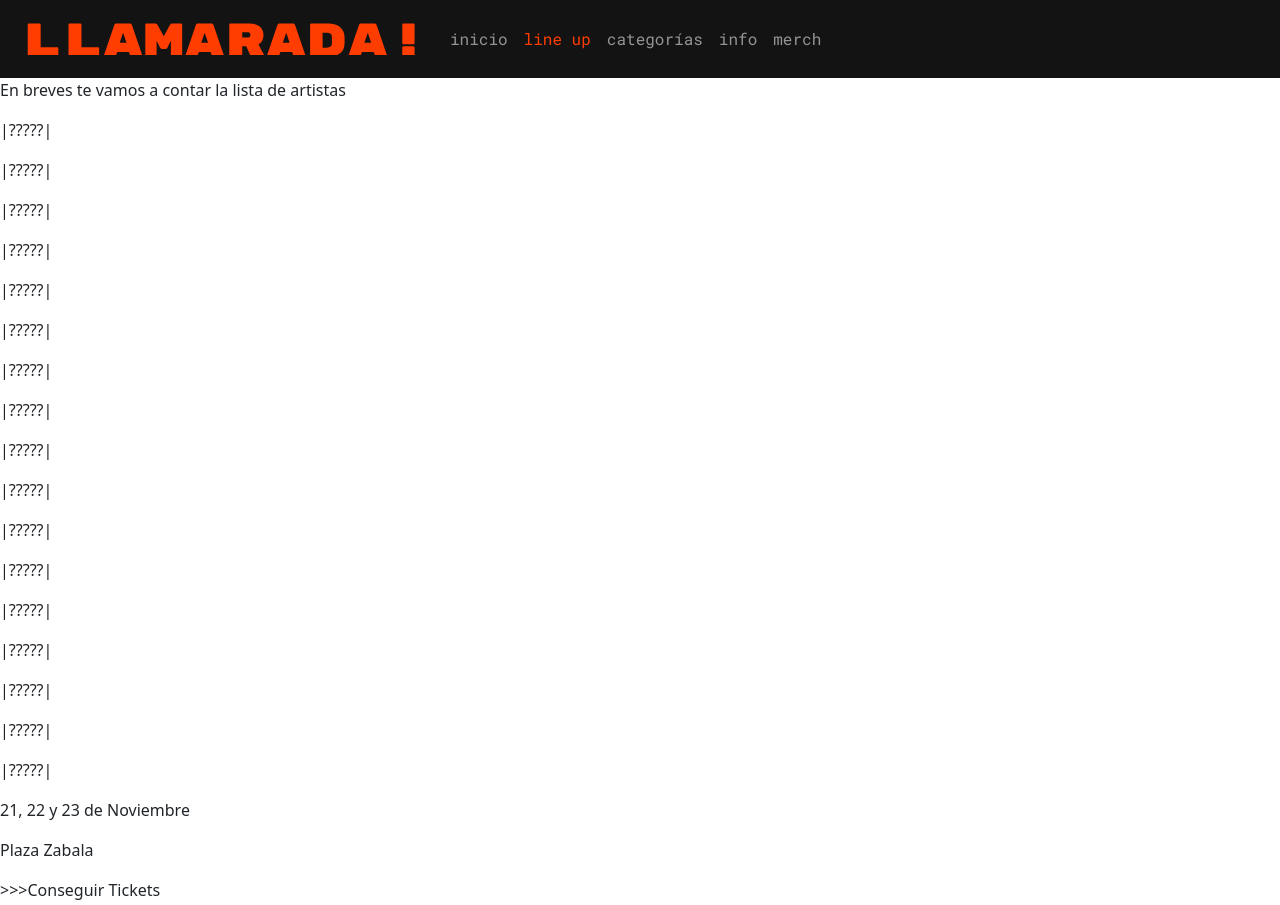
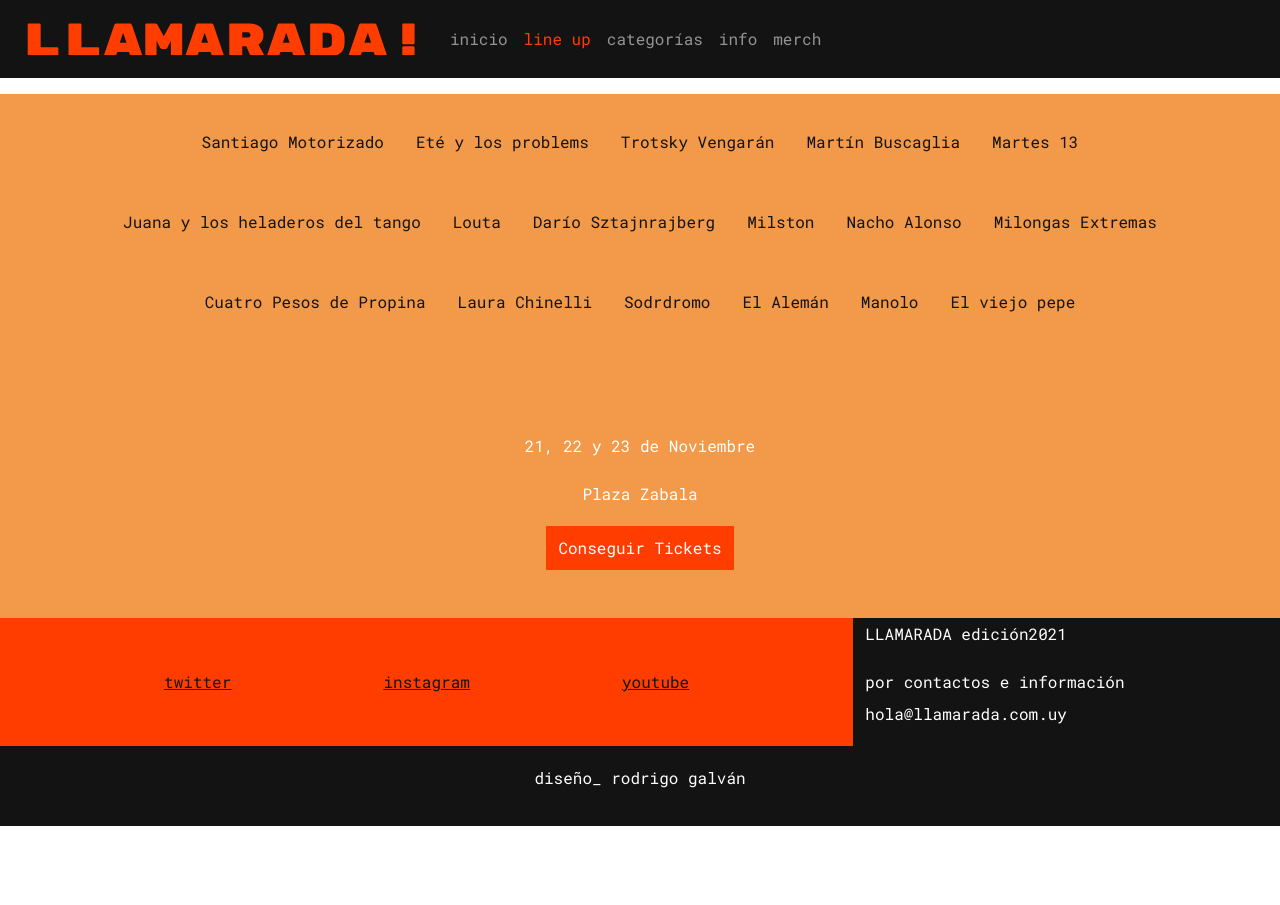
Before and after one commit to rodrigndb/llamarada-cdh-dw, a plain HTML site: page lineUp.html in a window 1280 px wide. Shown: the top 905 px of the page. After the commit the page ends 826 px from the top, so only its background shows below. Drawn offline with nearby package versions, Linux system fonts and the light colour scheme.

Commit message:
Cambios en categorías

```diff
--- a/lineUp.html
+++ b/lineUp.html
@@ -41,35 +41,30 @@
         </div>
     </nav>
     <!--CONTENEDOR LINEUP-->
-    <div class="contLineUp">
-        <div class="comentario">
-            <p>En breves te vamos a contar la lista de artistas</p>
+    <div class="contLineUp colorNaranjaFondoSuave">
+        <div class="textoNormal d-flex align-items-center justify-content-center flex-wrap m-3 p-3 colorNegro">
+            <p class="textoNormal p-3 colorNegro"> Santiago Motorizado </p>
+            <p class="textoNormal p-3 colorNegro"> Eté y los problems </p>
+            <p class="textoNormal p-3 colorNegro"> Trotsky Vengarán </p>
+            <p class="textoNormal p-3 colorNegro"> Martín Buscaglia </p>
+            <p class="textoNormal p-3 colorNegro"> Martes 13 </p>
+            <p class="textoNormal p-3 colorNegro"> Juana y los heladeros del tango </p>
+            <p class="textoNormal p-3 colorNegro"> Louta </p>
+            <p class="textoNormal p-3 colorNegro"> Darío Sztajnrajberg </p>
+            <p class="textoNormal p-3 colorNegro"> Milston </p>
+            <p class="textoNormal p-3 colorNegro"> Nacho Alonso </p>
+            <p class="textoNormal p-3 colorNegro"> Milongas Extremas </p>
+            <p class="textoNormal p-3 colorNegro"> Cuatro Pesos de Propina </p>
+            <p class="textoNormal p-3 colorNegro"> Laura Chinelli </p>
+            <p class="textoNormal p-3 colorNegro"> Sodrdromo </p>
+            <p class="textoNormal p-3 colorNegro"> El Alemán </p>
+            <p class="textoNormal p-3 colorNegro"> Manolo </p>
+            <p class="textoNormal p-3 colorNegro"> El viejo pepe </p>
         </div>
-        <div class="artistas">
-            <p> |?????| </p>
-            <p> |?????| </p>
-            <p> |?????| </p>
-            <p> |?????| </p>
-            <p> |?????| </p>
-            <p> |?????| </p>
-            <p> |?????| </p>
-            <p> |?????| </p>
-            <p> |?????| </p>
-            <p> |?????| </p>
-            <p> |?????| </p>
-            <p> |?????| </p>
-            <p> |?????| </p>
-            <p> |?????| </p>
-            <p> |?????| </p>
-            <p> |?????| </p>
-            <p> |?????| </p>
-        </div>
-        <div class="infoLineUp">
-            <p>21, 22 y 23 de Noviembre</p>
-            <p>Plaza Zabala</p>
-        </div>
-        <div class="boton-negro">
-            <p>>>>Conseguir Tickets</p>
+        <div class="infoLineUp d-flex flex-column align-items-center p-5">
+            <p class="textoNormal">21, 22 y 23 de Noviembre</p>
+            <p class="textoNormal">Plaza Zabala</p>
+          <button type="button" class="btn btn-primary textoNormal colorNaranjaFondo">Conseguir Tickets</button>
         </div>
     </div>
     <!--MEDIOS-->
```
